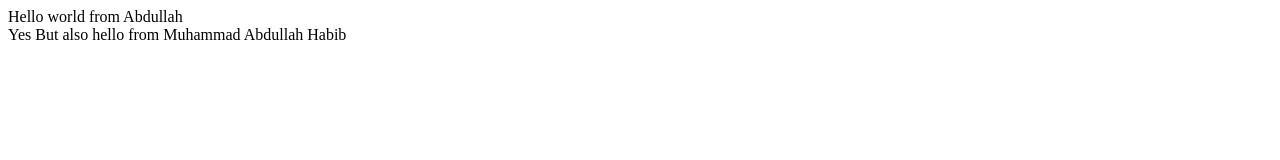
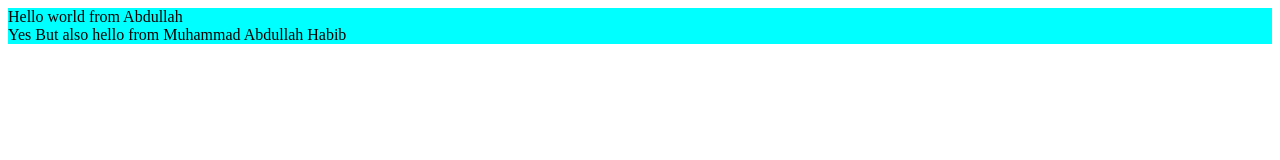
Before and after one commit to MuhammadAbdullahHabib-demo/bootcamp2020, a plain HTML site: page index.html in a window 1280 px wide. Drawn offline with Linux system fonts and the light colour scheme.

Commit message:
Added style.css
For styling style.css is added

```diff
--- a/index.html
+++ b/index.html
@@ -5,9 +5,10 @@
     <meta http-equiv="X-UA-Compatible" content="IE=edge">
     <meta name="viewport" content="width=device-width, initial-scale=1.0">
     <title>Document</title>
+    <link rel="stylesheet" href="style.css">
 </head>
 <body>
-    <div>
+    <div class="main">
         Hello world from Abdullah
         <br />
         Yes But also hello from Muhammad Abdullah Habib
--- /dev/null
+++ b/style.css
@@ -0,0 +1,3 @@
+.main{
+    background-color: aqua;
+}
```
